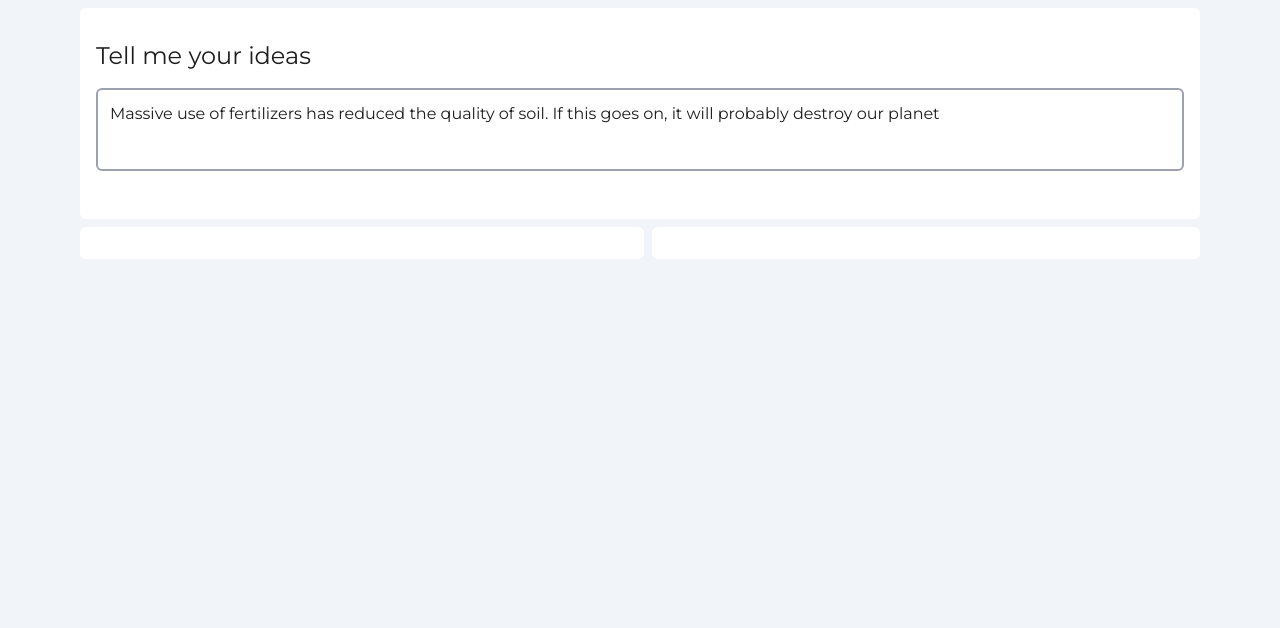
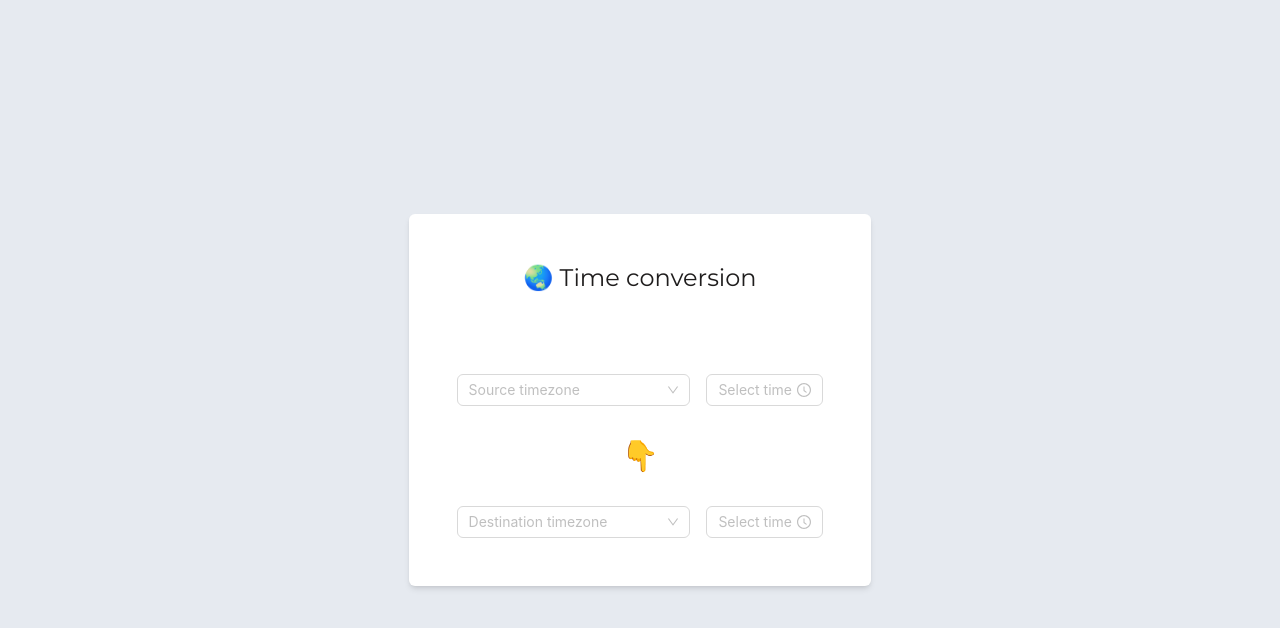
Before and after one commit to bibhuticoder/time-converter, a React (Vite) app: page / in a window 1280 px wide. Shown: the top 628 px of the page. Built offline with nearby package versions, Linux system fonts and the light colour scheme.

Commit message:
Initial commit for time converter

```diff
--- a/index.html
+++ b/index.html
@@ -8,7 +8,7 @@
         href="/favicon.png" />
   <meta name="viewport"
         content="width=device-width, initial-scale=1.0" />
-  <title>Vid-gen</title>
+  <title>Time conversion</title>
 </head>
 
 <body>
--- a/package.json
+++ b/package.json
@@ -9,10 +9,9 @@
     "preview": "vite preview"
   },
   "dependencies": {
-    "@google/generative-ai": "^0.9.0",
     "antd": "^5.20.0",
     "axios": "^1.6.8",
-    "localforage": "^1.10.0",
+    "dayjs": "^1.11.12",
     "lodash": "^4.17.21",
     "moment": "^2.30.1",
     "moment-timezone": "^0.5.45",
--- a/src/layouts/default.layout.tsx
+++ b/src/layouts/default.layout.tsx
@@ -9,7 +9,7 @@ interface DefaultLayoutProps {
 function DefaultLayout({ children }: DefaultLayoutProps) {
     return (
         <>
-            <div className="w-screen h-screen overflow-auto bg-slate-100">
+            <div className="w-screen h-screen overflow-auto bg-gray-200 grid place-items-center">
                 <main>{children}</main>
             </div>
             <ToastContainer
--- a/src/pages/Timezone.page.tsx
+++ b/src/pages/Timezone.page.tsx
@@ -1,44 +1,135 @@
-import { useSearchParams } from 'react-router-dom';
-import DefaultLayout from '../layouts/default.layout'
-import moment from 'moment-timezone';
-import { useEffect } from 'react';
+import DefaultLayout from "../layouts/default.layout"
+import moment from "moment-timezone"
+import dayjs from "dayjs"
+import { useEffect, useState } from "react"
 
-import { TimePicker, Select } from "antd";
+import { TimePicker, Select } from "antd"
 
 function TimezonePage() {
-
-    let timezoneOptions = moment.tz.names().map(tz => {
+  let timezoneOptions = moment.tz.names().map((tz) => {
     const [country, city] = tz.split("/")
     const abbr = moment.tz(tz).format("z")
-        const label = country && city ? `${country} - ${city} (${abbr})` : tz;
-        return { value: tz, label };
+    const label = country && city ? `${country} - ${city} (${abbr})` : tz
+    return { value: tz, label }
   })
+  const timeFormat = "h:mm A"
 
-    // useEffect(() => {
-    //     let timeZones =
-    //     timezoneOptions = timeZones
-    // }, []);
+  const [srcTimezone, setSrcTimezone] = useState<string | undefined>(
+    localStorage.getItem("srcTimezone") || undefined
+  )
+  const [srcTime, setSrcTime] = useState<string | undefined>(
+    localStorage.getItem("srcTime") || undefined
+  )
+  const [destTimezone, setDestTimezone] = useState<string | undefined>(
+    localStorage.getItem("destTimezone") || undefined
+  )
+  const [destTime, setDestTime] = useState<string | undefined>(
+    localStorage.getItem("destTime") || undefined
+  )
 
-    console.log(moment.tz.names().filter(tz => !tz.includes("/")))
+  const handleChange = (srcChanged = true) => {
+    if (srcChanged) {
+      if (srcTime && srcTimezone && destTimezone) {
+        console.log(srcTime, srcTimezone, destTimezone)
+        setDestTime(
+          moment
+            .tz(srcTime, timeFormat, srcTimezone)
+            .tz(destTimezone)
+            .format(timeFormat)
+        )
+        console.log("here")
+      }
+    } else {
+      if (destTime && destTimezone && srcTimezone)
+        setSrcTime(
+          moment
+            .tz(destTime, timeFormat, destTimezone)
+            .tz(srcTimezone)
+            .format(timeFormat)
+        )
+    }
+
+    if (srcTime) localStorage.setItem("srcTime", srcTime)
+    if (destTime) localStorage.setItem("destTime", destTime)
+    if (srcTimezone) localStorage.setItem("srcTimezone", srcTimezone)
+    if (destTimezone) localStorage.setItem("destTimezone", destTimezone)
+  }
+
+  useEffect(() => handleChange(true), [srcTime, srcTimezone, destTimezone])
+  useEffect(() => handleChange(false), [destTime, destTimezone, srcTimezone])
 
   return (
     <DefaultLayout>
-            <div className='flex m-16'>
-
+      <div className="flex flex-col w-full mx-auto max-w-[800px] bg-white p-8 rounded-md shadow-md">
+        <h1 className="text-center mb-16"> 🌏 Time conversion</h1>
+        <div className="flex gap-4 p-4 items-center rounded-md">
           <Select
             showSearch
-                    placeholder="Select a timezone"
+            placeholder="Source timezone"
             filterOption={(input, option) =>
-                        (option?.label ?? '').toLowerCase().includes(input.toLowerCase())
+              (option?.label ?? "").toLowerCase().includes(input.toLowerCase())
             }
             options={timezoneOptions}
-                    className='w-full mr-4'
+            className="w-full"
+            onChange={(value: string) => {
+              setSrcTimezone(value)
+            }}
+            value={srcTimezone}
           />
 
-                <TimePicker />
+          <TimePicker
+            use12Hours
+            format={timeFormat}
+            onChange={(date: any, dateString: any) => {
+              setSrcTime(dateString)
+            }}
+            defaultValue={srcTime ? dayjs(srcTime, timeFormat) : null}
+            value={srcTime ? dayjs(srcTime, timeFormat) : null}
+          />
+        </div>
+
+        <h2 className="text-center text-3xl">👇</h2>
+
+        <div className="flex gap-4 p-4 items-center rounded-md">
+          <Select
+            showSearch
+            placeholder="Destination timezone"
+            filterOption={(input, option) =>
+              (option?.label ?? "").toLowerCase().includes(input.toLowerCase())
+            }
+            options={timezoneOptions}
+            className="w-full"
+            onChange={(value: string) => {
+              setDestTimezone(value)
+            }}
+            value={destTimezone}
+          />
+
+          <TimePicker
+            use12Hours
+            format={timeFormat}
+            onChange={(date: any, dateString: any) => {
+                console.log(date, dateString)
+              setDestTime(dateString)
+            }}
+            defaultValue={destTime ? dayjs(destTime, timeFormat) : null}
+            value={destTime ? dayjs(destTime, timeFormat) : null}
+          />
+        </div>
+        {destTime ? (
+          <h2 className="text-center text-base mt-16">
+            <span className="text-2xl font-bold underline mr-1"> {srcTime} </span>
+            at&nbsp;
+            {srcTimezone}&nbsp;
+            is
+            <span className="text-2xl font-bold underline mx-1"> {destTime} </span>
+            at &nbsp;
+            {destTimezone}
+          </h2>
+        ) : null}
       </div>
     </DefaultLayout>
   )
 }
 
-export default TimezonePage;
+export default TimezonePage
--- a/vite.config.ts
+++ b/vite.config.ts
@@ -4,6 +4,6 @@ import mkcert from 'vite-plugin-mkcert'
 
 // https://vitejs.dev/config/
 export default defineConfig({
-  server: { https: true },
-  plugins: [react(), mkcert()],
+  // server: { https: true },
+  // plugins: [react(), mkcert()],
 })
```
Also changed, not shown: src/main.tsx (+2 -15 lines), 1 other file (tests, documents, lock files or other folders). Lines whose indentation alone changed are shown as unchanged.
